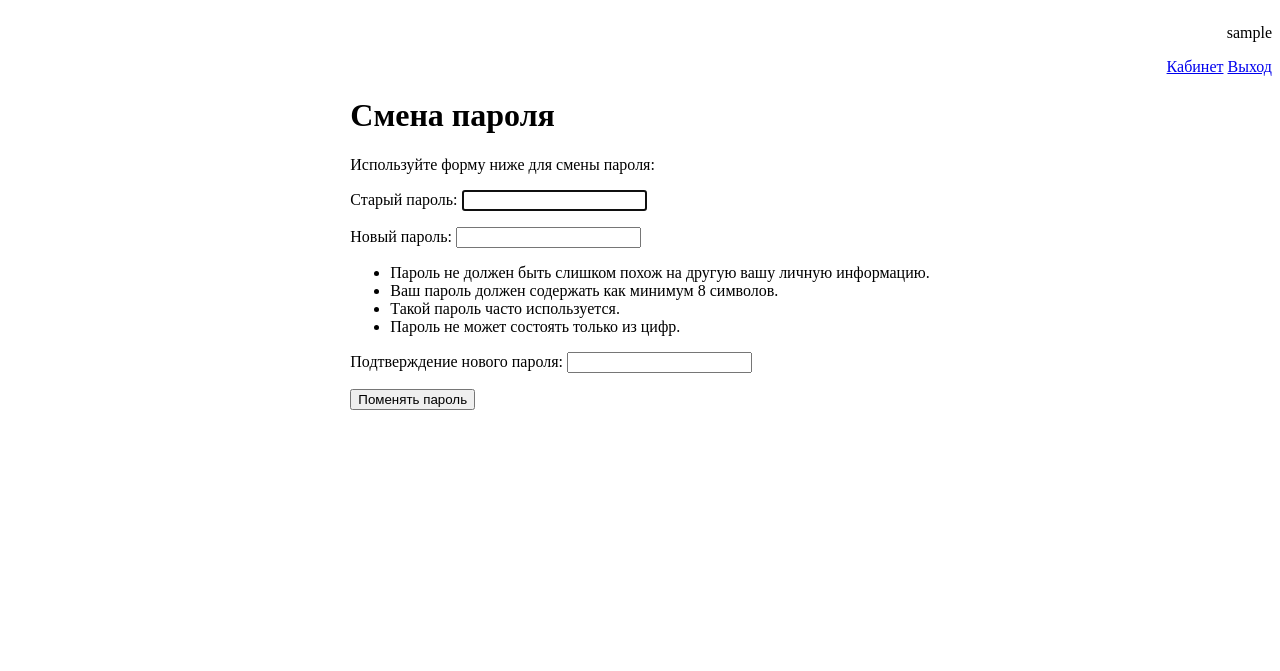
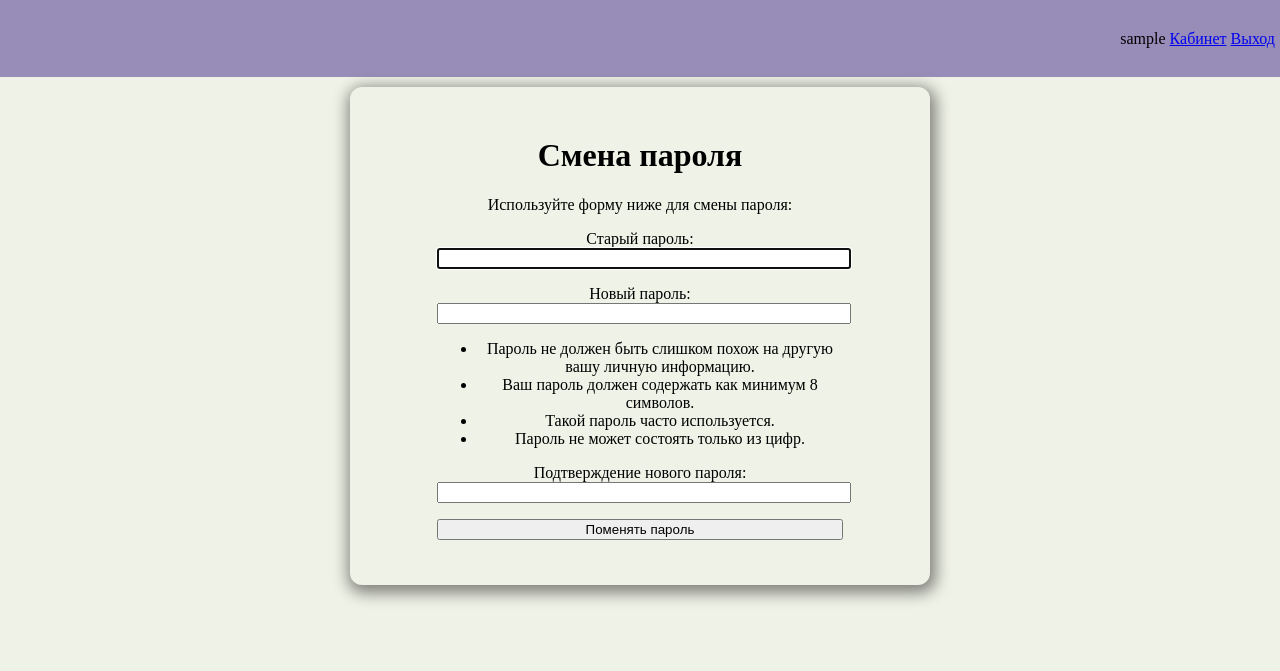
Before and after one commit to guff192/online-drive, a Django app: page /admin/password_change/ in a window 1280 px wide. Shown: the top 671 px of the page. Run offline with Django 3.2, Linux system fonts and the light colour scheme; the visitor is signed in with stand-in values (Sample User, id 1).

Commit message:
Created simple basic layout

```diff
--- a/accounts/static/css/style.css
+++ b/accounts/static/css/style.css
@@ -1,14 +1,20 @@
 /*layout styles*/
 body {
+    margin: 0;
     display: grid;
     grid-template-areas:
             'nav nav nav'
             '. content .';
     grid-template-columns: 1fr 5fr 1fr;
+    background-color: #eff2e6;
+    grid-template-rows: 1fr auto 1fr;
 }
 
 .nav {
     grid-area: nav;
+    padding: 0 5px;
+    line-height: 45px;
+    background-color: #978db8;
 }
 
 .login-logout-reg-nav {
@@ -16,7 +22,29 @@ body {
     text-align: right;
 }
 
+.login-logout-reg-nav p, .login-logout-reg-nav a {
+    display: inline-block;
+}
+
 .content {
     grid-area: content;
     justify-self: center;
 }
+
+label {
+    display: block;
+}
+
+
+
+form {
+    margin: 10px 0;
+    padding: 5% 15%;
+    border-radius: 12px;
+    box-shadow: 2px 4px 15px 4px #81827c;
+    text-align: center;
+}
+
+form input {
+    width: 100%;
+}
--- a/accounts/templates/registration/login.html
+++ b/accounts/templates/registration/login.html
@@ -3,17 +3,15 @@
 {% block title %}Вход на сайт{% endblock title %}
 
 {% block content %}
-    <div class="login-form">
-        <h1 class="login-heading">Вход</h1>
+    <form method="POST">
+        <h1>Вход</h1>
         {% if form.errors %}
             <p class="help-text">Неверное имя пользователя или пароль</p>
         {% endif %}
-        <form method="POST">
             {% csrf_token %}
             {{ form.as_p }}
             <p><input type="submit" value="Войти на сайт"></p>
         </form>
-    </div>
 {#    <p class="help-text">Зарегистрироваться на сайте <a href="{% url 'sign_up' %}">можно здесь</a></p>#}
     <p class="help-text">Забыли пароль? Его можно <a href="{% url 'password_reset' %}">восстановить здесь</a></p>
     <p class="help-text">Поменять пароль на новый <a href="{% url 'password_change' %}">можно здесь</a></p>
--- a/accounts/templates/registration/password_change_done.html
+++ b/accounts/templates/registration/password_change_done.html
@@ -5,6 +5,6 @@
 {% endblock title %}
 
 {% block content %}
-    <h1 class="passowrd-change-heading">Смена пароля прошла успешно</h1>
+    <h1>Смена пароля прошла успешно</h1>
     <p class="help-text">Поздравляем! Вы успешно сменили свой пароль</p>
 {% endblock content %}
--- a/accounts/templates/registration/password_change_form.html
+++ b/accounts/templates/registration/password_change_form.html
@@ -5,14 +5,12 @@
 {% endblock title %}
 
 {% block content %}
-    <h1 class="password-change-heading">Смена пароля</h1>
-    <p class="help-text">Используйте форму ниже для смены пароля:</p>
-    <div class="password-change-form">
-        <form method="post">
-            {{ form.as_p }}
-            {% csrf_token %}
-            <p><input type="submit" value="Поменять пароль"></p>
-        </form>
-    </div>
+    <form method="post">
+        <h1>Смена пароля</h1>
+        <p class="help-text">Используйте форму ниже для смены пароля:</p>
+        {{ form.as_p }}
+        {% csrf_token %}
+        <p><input type="submit" value="Поменять пароль"></p>
+    </form>
 
 {% endblock content %}
--- a/accounts/templates/registration/password_reset_complete.html
+++ b/accounts/templates/registration/password_reset_complete.html
@@ -5,7 +5,7 @@
 {% endblock title %}
 
 {% block content %}
-    <h1 class="password-reset-heading">Ваш пароль успешно восстановлен</h1>
+    <h1>Ваш пароль успешно восстановлен</h1>
     <p class="help-text">
         Вы можете снова <a href="{% url 'login' %}">войти на сайт</a>
     </p>
--- a/accounts/templates/registration/password_reset_confirm.html
+++ b/accounts/templates/registration/password_reset_confirm.html
@@ -5,16 +5,14 @@
 {% endblock title %}
 
 {% block content %}
-    <h1 class="password-reset-heading">Подтверждение восстановления пароля</h1>
+    <form method="post">
+        <h1>Подтверждение восстановления пароля</h1>
         {% if validlink %}
             <p class="help-text">Придумайте новый пароль и заполните форму ниже:</p>
-        <div class="password-reset-form">
-            <form method="post">
             {{ form.as_p }}
             {% csrf_token %}
             <p><input type="submit" value="Поменять пароль"></p>
             </form>
-        </div>
         {% else %}
             <p class="help-text">
                 Ссылка для восстановления, по которой Вы перешли, недействительна.
--- a/accounts/templates/registration/password_reset_done.html
+++ b/accounts/templates/registration/password_reset_done.html
@@ -5,7 +5,7 @@
 {% endblock title %}
 
 {% block content %}
-    <h1 class="password-reset-heading">Восстановление пароля</h1>
+    <h1>Восстановление пароля</h1>
     <p class="help-text">
         Ссылка для восстановления пароля была отправлена на почту,
         с которой Вы регистрировались на сайте. Перейдите, пожалуйста, по этой ссылке.
--- a/accounts/templates/registration/password_reset_form.html
+++ b/accounts/templates/registration/password_reset_form.html
@@ -5,14 +5,11 @@
 {% endblock title %}
 
 {% block content %}
+    <form method="post">
         <h1 class="password-reset-heading">Восстановление пароля</h1>
         <p class="help-text">Вы можете восстановить пароль, заполнив форму ниже</p>
-
-    <div class="password-reset-form">
-        <form method="post">
         {{ form.as_p }}
         {% csrf_token %}
         <p><input type="submit" value="Восстановить пароль"></p>
     </form>
-    </div>
 {% endblock content %}
```
Lines whose indentation alone changed are shown as unchanged.
